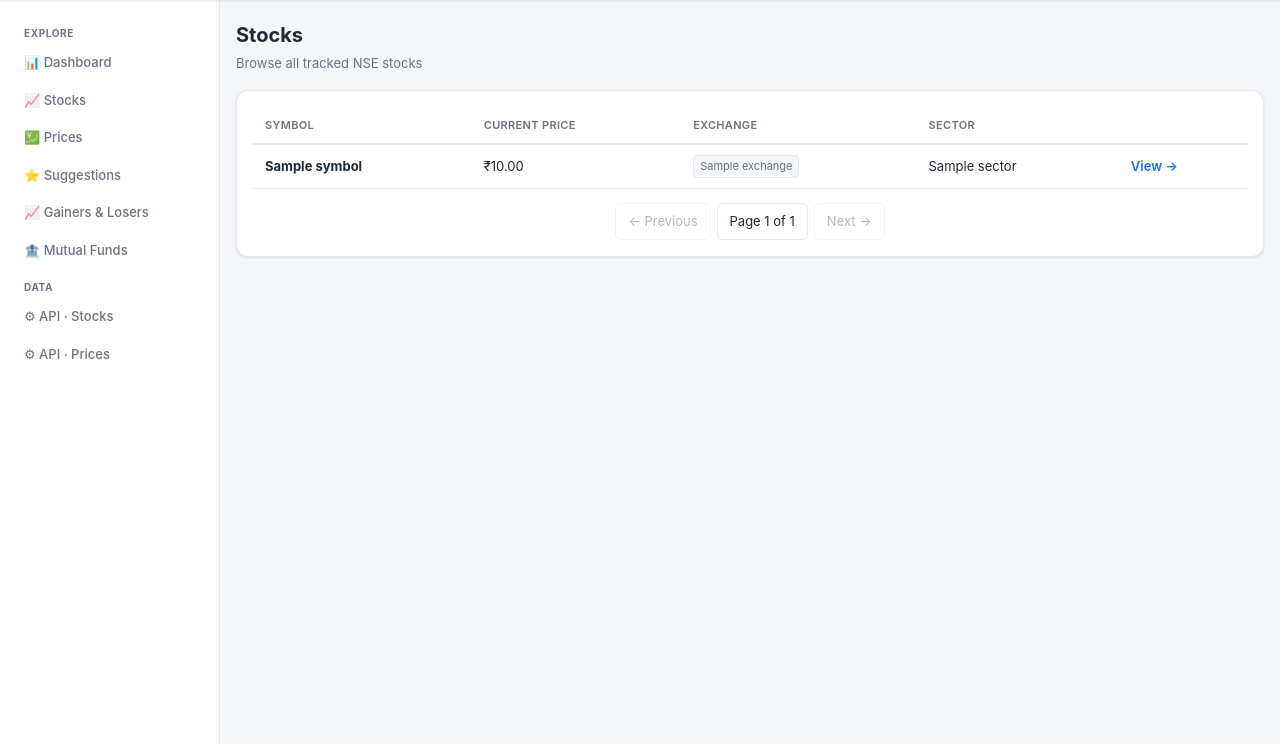
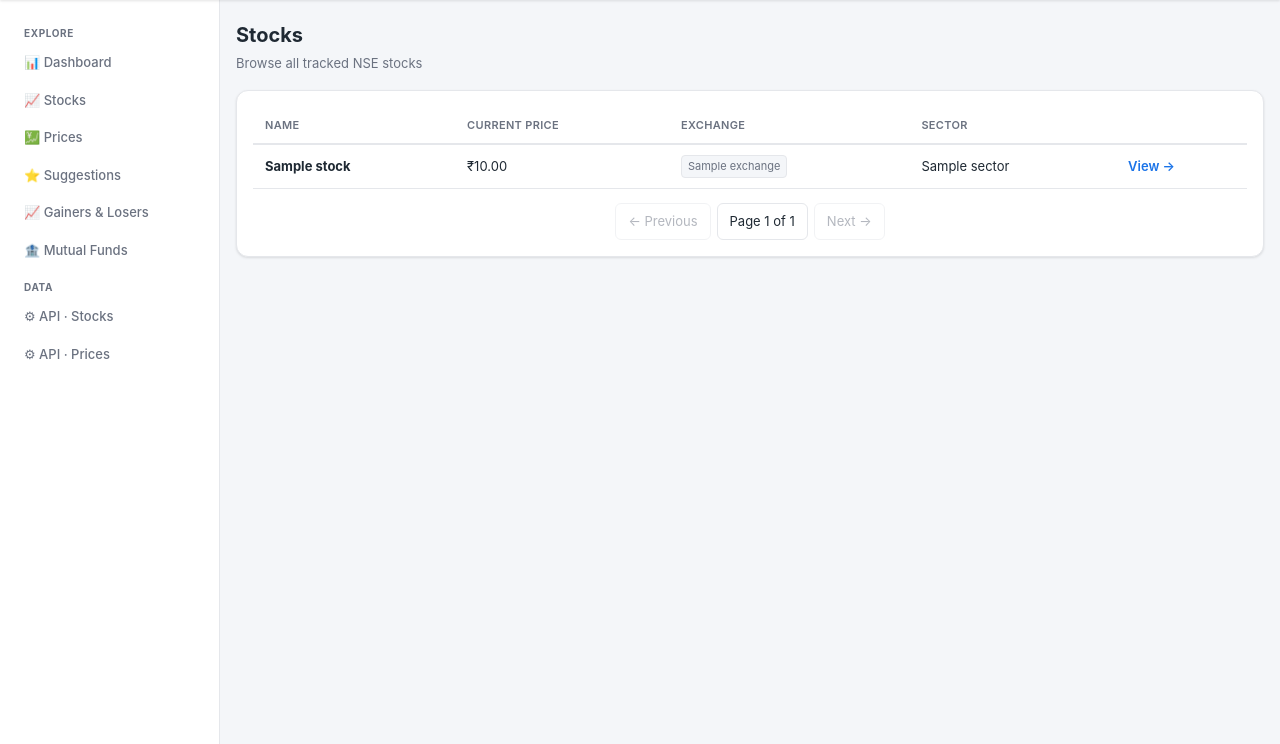
Before and after one commit to akshayz14/indian-stock-tracker, a Flask app: template templates/stocks.html in a window 1280 px wide. Shown: the part 56-800 px from the top of the page. Run offline with Flask 3, Linux system fonts and the light colour scheme; the template is opened without the code that fills it: most values are stand-ins (such as "Sample title", 1, 10 or a date in 2020).

Commit message:
Fixed stock.NS issue

```diff
--- a/templates/stock_detail.html
+++ b/templates/stock_detail.html
@@ -1,10 +1,10 @@
 {% extends "base.html" %}
-{% block title %}{{ stock.symbol }}{% endblock %}
+{% block title %}{{ stock.name }}{% endblock %}
 {% block content %}
 <div class="stock-head">
     <div class="avatar">{{ stock.symbol[:2] }}</div>
     <div>
-        <h1>{{ stock.symbol }}</h1>
+        <h1>{{ stock.name }}</h1>
         <div class="sub">{{ stock.name }} · <span class="badge">{{ stock.exchange }}</span></div>
     </div>
 </div>
--- a/templates/stocks.html
+++ b/templates/stocks.html
@@ -11,7 +11,7 @@
         <table class="data">
             <thead>
                 <tr>
-                    <th>Symbol</th>
+                    <th>Name</th>
                     <th>Current Price</th>
                     <th>Exchange</th>
                     <th>Sector</th>
@@ -21,7 +21,7 @@
             <tbody>
                 {% for stock in stocks %}
                 <tr>
-                    <td><span class="sym">{{ stock.symbol }}</span></td>
+                    <td><span class="sym">{{ stock.name }}</span></td>
                     <td class="price">₹{{ '%.2f'|format(stock.latest_price) if stock.latest_price is not none else 'N/A' }}</td>
                     <td><span class="badge">{{ stock.exchange }}</span></td>
                     <td>{{ stock.sector|default('-') }}</td>
```
